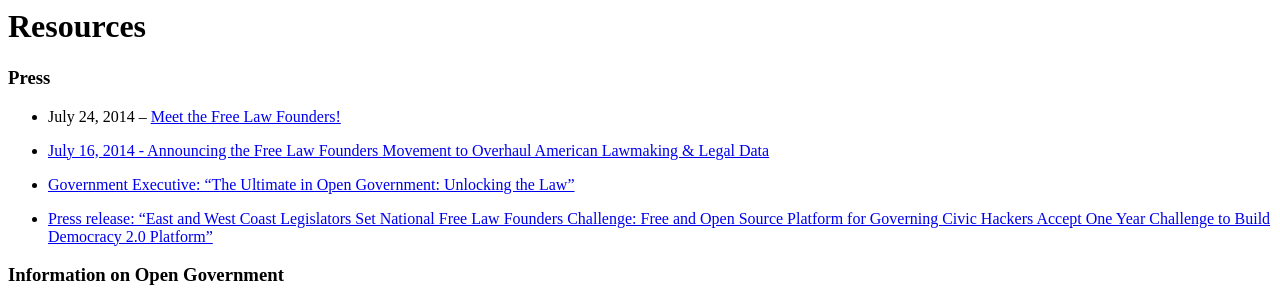
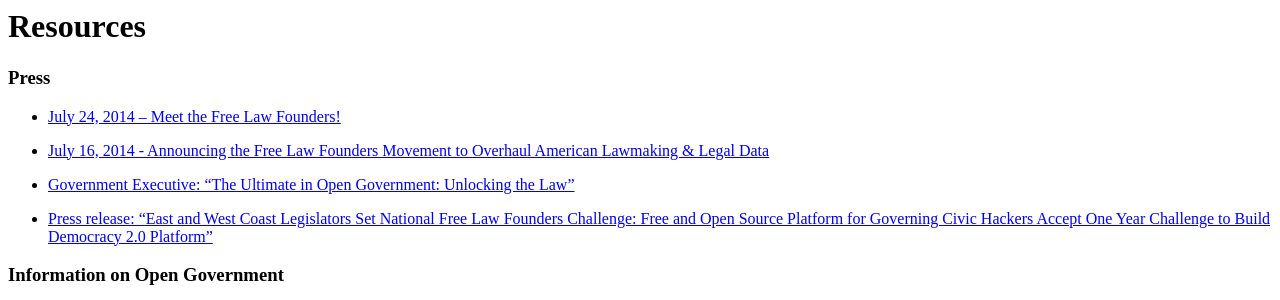
Before and after one commit to opengovfoundation/free-law-founders-site, a Jekyll site: the page built from resources.md, in a window 1280 px wide. Shown: the part 148-448 px from the top of the page. Built offline with Jekyll 4.4.1, drawn with Linux system fonts in a browser that asks for light colours; nearby versions of some CDN libraries.

```diff
--- a/resources.md
+++ b/resources.md
@@ -7,7 +7,7 @@ permalink: "resources/"
 
 ### Press
 
-* July 24, 2014 -- [Meet the Free Law Founders!](http://opengovfoundation.org/meet-the-free-law-founders-coalition/)
+* [July 24, 2014 -- Meet the Free Law Founders!](http://opengovfoundation.org/meet-the-free-law-founders-coalition/)
 
 * [July 16, 2014 - Announcing the Free Law Founders Movement to Overhaul American Lawmaking & Legal Data](http://opengovfoundation.org/nationwide-coalition-of-city-officials-and-civic-technologists-announce-free-law-founders-movement-to-reinvent-u-s-lawmaking/)
 
```
